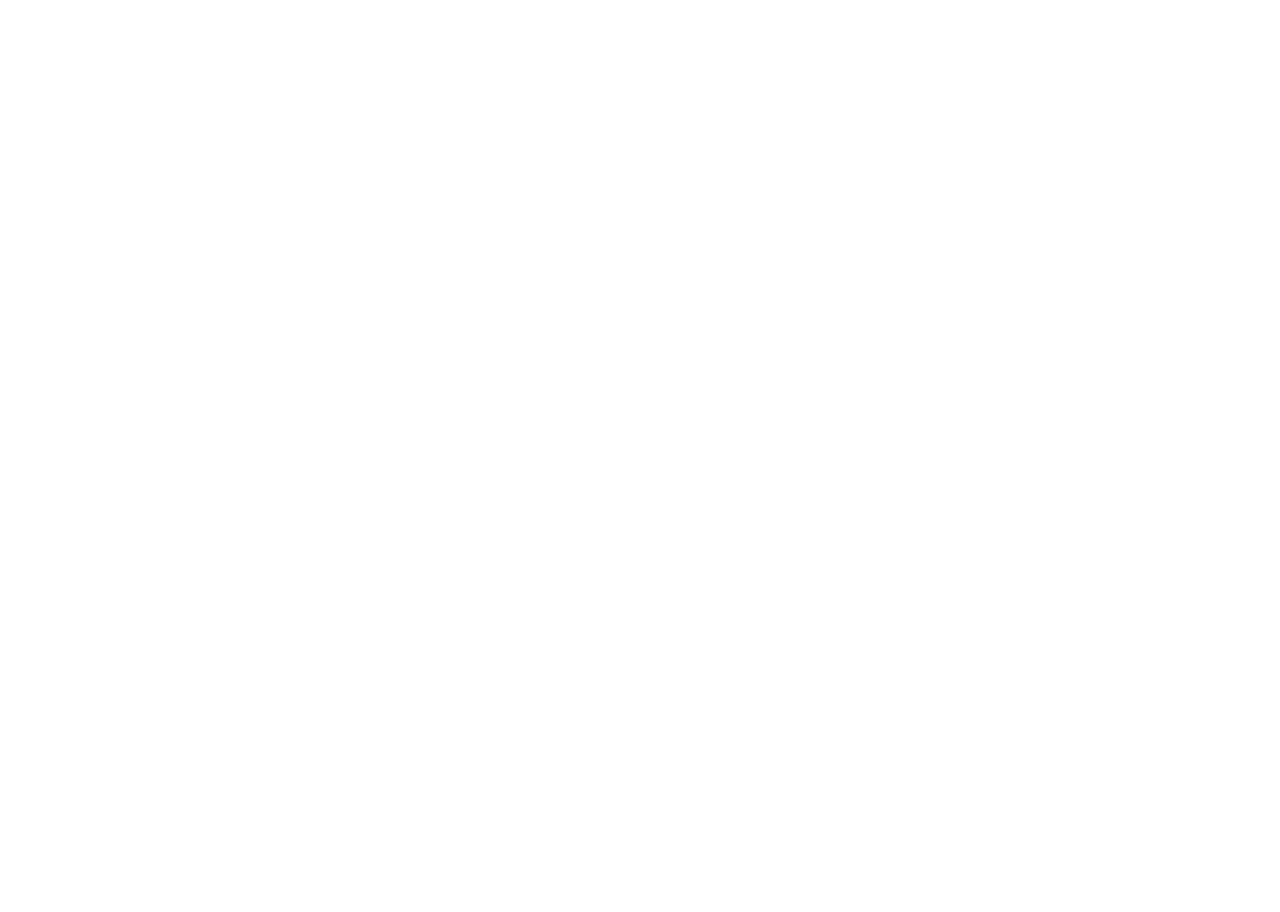
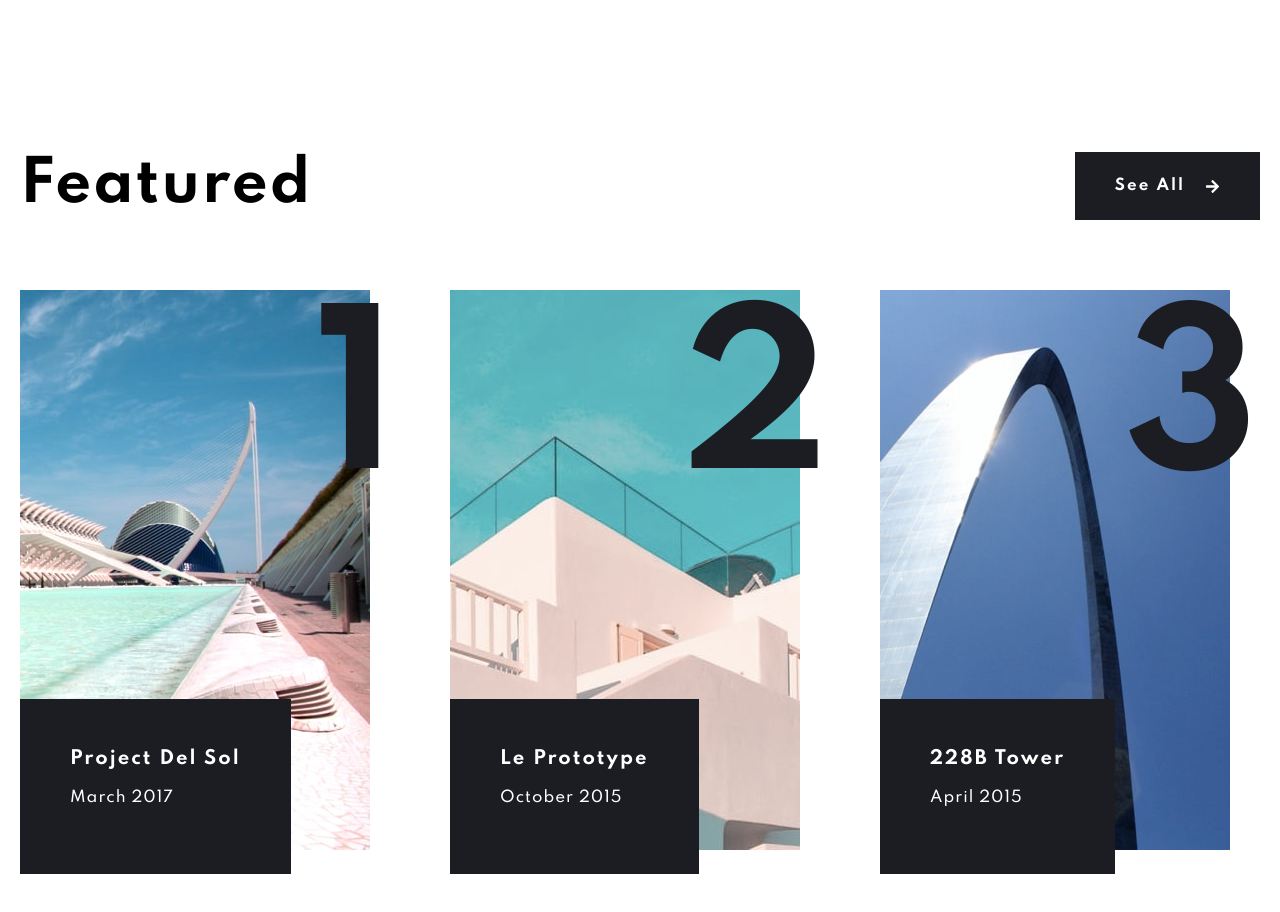
Before and after one commit to habibdev96/FEM-arch-studio-multi-page-website, a Next.js app: page / in a window 1280 px wide. Shown: the part 1440-2352 px from the top of the page. Before the commit the page ends 1472 px from the top, so only its background shows below. Built offline with nearby package versions, Linux system fonts and the light colour scheme.

Commit message:
create featured section

```diff
--- a/src/abstracts/Mixins.ts
+++ b/src/abstracts/Mixins.ts
@@ -16,6 +16,13 @@ const flexBetween = css`
 const twoCol = css`
   display: grid;
   grid-template-columns: repeat(2, 1fr);
+  align-items: center;
+  gap: var(--gap);
+`;
+
+const threeCol = css`
+  display: grid;
+  grid-template-columns: repeat(3, 1fr);
   align-items: center;
   gap: var(--gap);
 `;
@@ -63,6 +70,7 @@ export {
   flexAlign,
   flexBetween,
   twoCol,
+  threeCol,
   headingStyles,
   textStyles,
   sectionSpacingSm,
--- /dev/null
+++ b/src/components/home/FeaturedSection.tsx
@@ -0,0 +1,48 @@
+import React from 'react';
+import styled from 'styled-components';
+import { SectionHeading } from '../styledElements/Headings.styled';
+import Button from '../shared/Button';
+import PortfolioCard from '../shared/PortfolioCard';
+import {
+  maxWidthLg,
+  sectionSpacingMd,
+  flexBetween,
+  threeCol,
+} from '../../abstracts/Mixins';
+import { useGlobalState } from '../../context';
+
+const Container = styled.div`
+  ${maxWidthLg}
+  ${sectionSpacingMd}
+
+  .top {
+    ${flexBetween}
+    margin-bottom: 5rem;
+  }
+
+  .featured {
+    ${threeCol}
+  }
+`;
+
+const FeaturedSection: React.FC = () => {
+  const { portfolioCards } = useGlobalState();
+
+  return (
+    <section>
+      <Container>
+        <div className='top'>
+          <SectionHeading light={false}>Featured</SectionHeading>
+          <Button path='/portfolio' text='See All' />
+        </div>
+        <div className='featured'>
+          {portfolioCards.map((card) => {
+            return card.isFeatured && <PortfolioCard key={card.id} {...card} />;
+          })}
+        </div>
+      </Container>
+    </section>
+  );
+};
+
+export default FeaturedSection;
--- /dev/null
+++ b/src/components/shared/PortfolioCard.tsx
@@ -0,0 +1,49 @@
+import React from 'react';
+import styled from 'styled-components';
+import Image from 'next/image';
+import { CardHeading } from '../styledElements/Headings.styled';
+import Paragraph from '../styledElements/Paragraphs.styled';
+import { IPortfolioCardData } from '../../interfaces';
+
+const StyledArticle = styled.article`
+  position: relative;
+
+  .feature-number {
+    position: absolute;
+    top: 0;
+    right: 0;
+    z-index: 10;
+    color: var(--veryDarkBlue);
+    font-size: 20rem;
+  }
+
+  .info {
+    position: absolute;
+    bottom: -2rem;
+    padding: 5rem;
+    background-color: var(--veryDarkBlue);
+  }
+`;
+
+const PortfolioCard: React.FC<IPortfolioCardData> = ({
+  bg,
+  title,
+  date,
+  isFeatured,
+  featureNumber,
+}) => {
+  return (
+    <StyledArticle>
+      {isFeatured && <h2 className='feature-number'>{featureNumber}</h2>}
+      <div className='bg'>
+        <Image src={bg} alt={title} objectFit='cover' objectPosition='center' />
+      </div>
+      <div className='info'>
+        <CardHeading light={true}>{title}</CardHeading>
+        <Paragraph light={true}>{date}</Paragraph>
+      </div>
+    </StyledArticle>
+  );
+};
+
+export default PortfolioCard;
--- a/src/components/styledElements/Headings.styled.ts
+++ b/src/components/styledElements/Headings.styled.ts
@@ -21,3 +21,9 @@ export const BannerHeading = styled.h2`
   font-size: 20rem;
   color: var(--veryLightGrey);
 `;
+
+export const CardHeading = styled.h3<{ light: boolean }>`
+  ${headingStyles}
+  font-size: 1.8rem;
+  color: ${({ light }) => (light ? 'var(--white)' : 'var(--veryDaryBlue)')};
+`;
--- a/src/context.tsx
+++ b/src/context.tsx
@@ -1,17 +1,21 @@
 import React, { createContext, useState, useContext } from 'react';
-import { linksData, carouselData } from './data';
-import { ILinksData, ICarouselData } from './interfaces';
+import { linksData, carouselData, portfolioCardData } from './data';
+import { ILinksData, ICarouselData, IPortfolioCardData } from './interfaces';
 
 const useValue = () => {
   const [links, setLinks] = useState<ILinksData[]>(linksData);
   const [carouselSlides, setCarouselSlides] =
     useState<ICarouselData[]>(carouselData);
+  const [portfolioCards, setPortfolioCards] =
+    useState<IPortfolioCardData[]>(portfolioCardData);
 
   return {
     links,
     setLinks,
     carouselSlides,
     setCarouselSlides,
+    portfolioCards,
+    setPortfolioCards,
   };
 };
 
--- a/src/data.ts
+++ b/src/data.ts
@@ -2,6 +2,19 @@ import carouselSlideImageOne from '../public/assets/home/desktop/image-hero-para
 import carouselSlideImageTwo from '../public/assets/home/desktop/image-hero-seraph.jpg';
 import carouselSlideImageThree from '../public/assets/home/desktop/image-hero-federal.jpg';
 import carouselSlideImageFour from '../public/assets/home/desktop/image-hero-trinity.jpg';
+
+import portfolioCardImageOne from '../public/assets/portfolio/desktop/image-seraph.jpg';
+import portfolioCardImageTwo from '../public/assets/portfolio/desktop/image-seraph.jpg';
+import portfolioCardImageThree from '../public/assets/portfolio/desktop/image-federal.jpg';
+import portfolioCardImageFour from '../public/assets/portfolio/desktop/image-del-sol.jpg';
+import portfolioCardImageFive from '../public/assets/portfolio/desktop/image-prototype.jpg';
+import portfolioCardImageSix from '../public/assets/portfolio/desktop/image-228b.jpg';
+import portfolioCardImageSeven from '../public/assets/portfolio/desktop/image-edelweiss.jpg';
+import portfolioCardImageEight from '../public/assets/portfolio/desktop/image-netcry.jpg';
+import portfolioCardImageNine from '../public/assets/portfolio/desktop/image-hypers.jpg';
+import portfolioCardImageTen from '../public/assets/portfolio/desktop/image-sxiv.jpg';
+import portfolioCardImageEleven from '../public/assets/portfolio/desktop/image-trinity.jpg';
+import portfolioCardImageTwelve from '../public/assets/portfolio/desktop/image-paramour.jpg';
 
 export const linksData = [
   { id: 1, text: 'Portfolio', path: '/portfolio' },
@@ -39,3 +52,93 @@ export const carouselData = [
       'Trinity Bank challenged us to make a concept for a 84 story building located in the middle of a city with a high earthquake frequency. For this project we used curves to blend design and stability to meet our objectives.',
   },
 ];
+
+export const portfolioCardData = [
+  {
+    id: 1,
+    bg: portfolioCardImageOne,
+    title: 'Seraph Station',
+    date: 'September 2019',
+    isFeatured: false,
+  },
+  {
+    id: 2,
+    bg: portfolioCardImageTwo,
+    title: 'Eebox Building',
+    date: 'August 2017',
+    isFeatured: false,
+  },
+  {
+    id: 3,
+    bg: portfolioCardImageThree,
+    title: 'Federal II Tower',
+    date: 'March 2017',
+    isFeatured: false,
+  },
+  {
+    id: 4,
+    bg: portfolioCardImageFour,
+    title: 'Project Del Sol',
+    date: 'March 2017',
+    isFeatured: true,
+    featureNumber: '1',
+  },
+  {
+    id: 5,
+    bg: portfolioCardImageFive,
+    title: 'Le Prototype',
+    date: 'October 2015',
+    isFeatured: true,
+    featureNumber: '2',
+  },
+  {
+    id: 6,
+    bg: portfolioCardImageSix,
+    title: '228B Tower',
+    date: 'April 2015',
+    isFeatured: true,
+    featureNumber: '3',
+  },
+  {
+    id: 7,
+    bg: portfolioCardImageSeven,
+    title: 'Grand Edelweiss Hotel',
+    date: 'December 2013',
+    isFeatured: false,
+  },
+  {
+    id: 8,
+    bg: portfolioCardImageEight,
+    title: 'Netcry Tower',
+    date: 'August 2012',
+    isFeatured: false,
+  },
+  {
+    id: 9,
+    bg: portfolioCardImageNine,
+    title: 'Hypers',
+    date: 'January 2012',
+    isFeatured: false,
+  },
+  {
+    id: 10,
+    bg: portfolioCardImageTen,
+    title: 'SXIV Tower',
+    date: 'March 2011',
+    isFeatured: false,
+  },
+  {
+    id: 11,
+    bg: portfolioCardImageEleven,
+    title: 'Trinity Bank Tower',
+    date: 'September 2010',
+    isFeatured: false,
+  },
+  {
+    id: 12,
+    bg: portfolioCardImageTwelve,
+    title: 'Project Paramour',
+    date: 'February 2008',
+    isFeatured: false,
+  },
+];
--- a/src/pages/index.tsx
+++ b/src/pages/index.tsx
@@ -3,6 +3,7 @@ import Head from 'next/head';
 import HomeCarousel from '../components/home/HomeCarousel';
 import WelcomeSection from '../components/home/WelcomeSection';
 import Cta from '../components/home/Cta';
+import FeaturedSection from '../components/home/FeaturedSection';
 
 const Home: NextPage = () => {
   return (
@@ -16,6 +17,7 @@ const Home: NextPage = () => {
       <main>
         <WelcomeSection />
         <Cta />
+        <FeaturedSection />
       </main>
     </>
   );
```
Also changed, not shown: src/interfaces.ts (+9 -0 lines).
